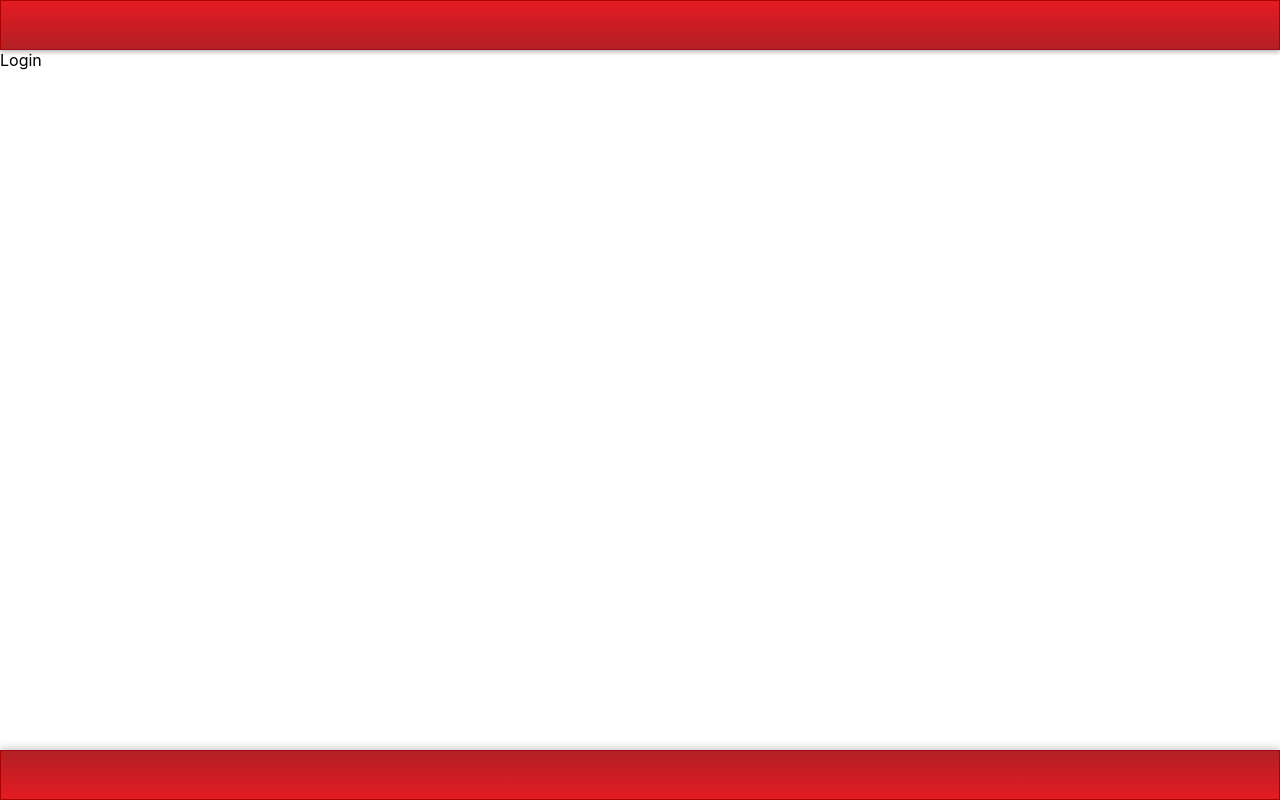
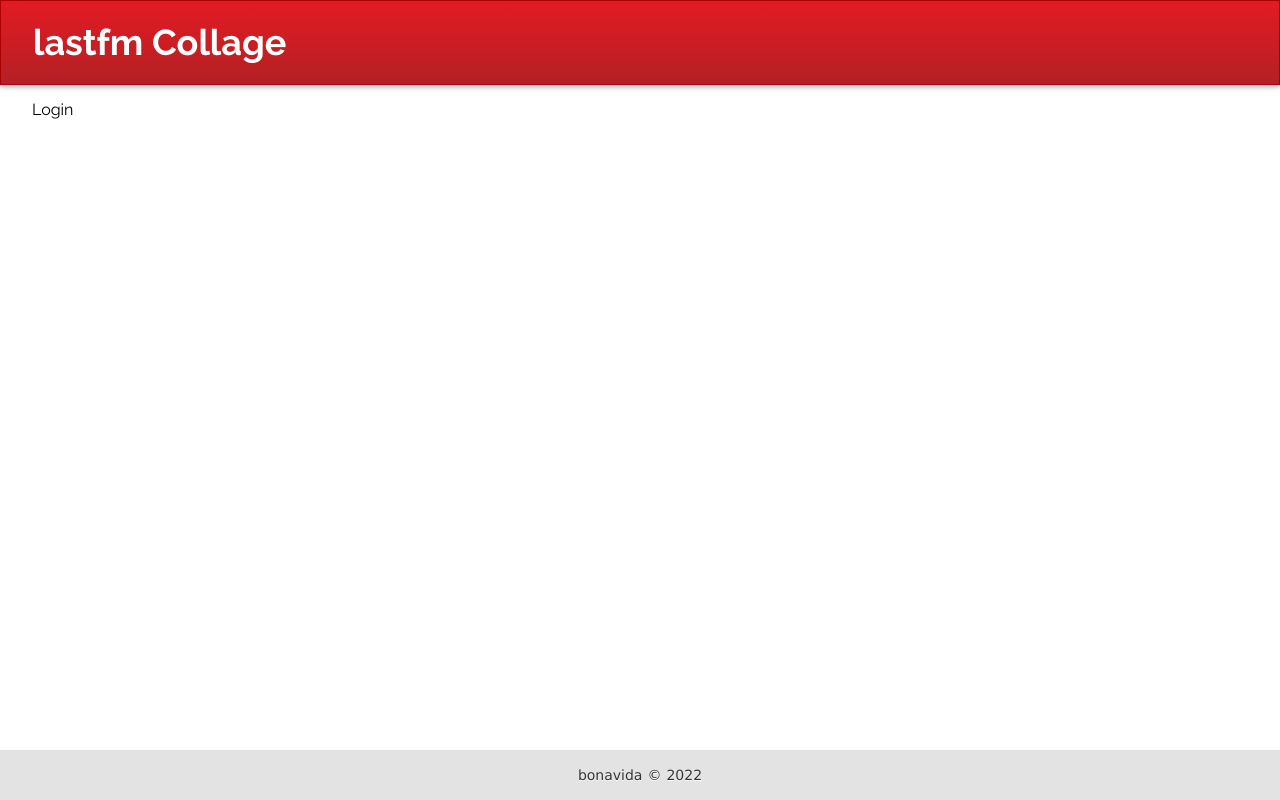
Before and after one commit to bonavida/lastfm-collage, a React (Create React App) app: page / in a window 1280 px wide. Built offline with nearby package versions, Linux system fonts and the light colour scheme.

Commit message:
Refactor main layout

```diff
--- a/public/index.html
+++ b/public/index.html
@@ -24,7 +24,7 @@
       work correctly both with client-side routing and a non-root public URL.
       Learn how to configure a non-root public URL by running `npm run build`.
     -->
-    <title>React App</title>
+    <title>Lastfm Collage</title>
   </head>
   <body>
     <noscript>You need to enable JavaScript to run this app.</noscript>
--- /dev/null
+++ b/src/components/Layout/Footer/Footer.scss
@@ -0,0 +1,23 @@
+@import 'styles/utils.scss';
+
+.footer {
+  &__container {
+    height: 50px;
+    display: flex;
+    justify-content: center;
+    align-items: center;
+    color: $color-text-black-base;
+    font-family: $font-secondary;
+    font-size: $font-size-s;
+    text-shadow: $text-shadow-white-base;
+    background-color: $color-text-white-darker-1;
+  }
+
+  &__year {
+    &::before {
+      content: '\00a9';
+      margin: 0 $margin-s;
+    }
+  }
+
+}
--- a/src/components/Layout/Footer/Footer.tsx
+++ b/src/components/Layout/Footer/Footer.tsx
@@ -1,5 +1,12 @@
 import React from 'react';
+/** Styles */
+import './Footer.scss';
 
-const Footer = () => <div className="layout__footer" />;
+const Footer = () => (
+  <div className="footer__container">
+    <span className="footer__author">bonavida</span>
+    <span className="footer__year">{new Date().getFullYear()}</span>
+  </div>
+);
 
 export default Footer;
--- /dev/null
+++ b/src/components/Layout/Header/Header.scss
@@ -0,0 +1,22 @@
+@import 'styles/utils.scss';
+
+.header {
+  &__container {
+    height: 85px;
+    display: flex;
+    justify-content: space-between;
+    align-items: center;
+    padding: $spacing-xs $spacing-m;
+    color: $color-text-white-base;
+    box-shadow: $box-shadow-header;
+    background: $color-primary linear-gradient($color-primary, $color-primary-dark);
+    border: 1px solid $border-color-primary;
+    border-bottom: 1px solid $border-color-primary-dark;
+  }
+  &__title {
+    margin: 0;
+    font-size: $font-size-xl;
+    font-weight: $font-weight-bold;
+    user-select: none;
+  }
+}
--- a/src/components/Layout/Header/Header.tsx
+++ b/src/components/Layout/Header/Header.tsx
@@ -1,5 +1,11 @@
 import React from 'react';
+/** Styles */
+import './Header.scss';
 
-const Header = () => <div className="layout__header" />;
+const Header = () => (
+  <div className="header__container">
+    <h1 className="header__title">lastfm Collage</h1>
+  </div>
+);
 
 export default Header;
--- a/src/components/Layout/Layout.scss
+++ b/src/components/Layout/Layout.scss
@@ -1,3 +1,5 @@
+@import 'styles/utils.scss';
+
 .layout {
   &__container {
     height: 100vh;
@@ -5,28 +7,8 @@
     flex-direction: column;
   }
 
-  &__header,
-  &__footer {
-    height: 48px;
-  }
-
-  &__header {
-    color: white;
-    box-shadow: rgba(0, 0, 0, 0.3) 0 2px 5px;
-    background: #e31b23 linear-gradient(#e31b23, #b32024);
-    border: 1px solid #a00;
-    border-bottom: 1px solid #9f081e;
-  }
-
-  &__footer {
-    color: white;
-    box-shadow: rgba(0, 0, 0, 0.3) 0 0px 10px;
-    background: #e31b23 linear-gradient(#b32024, #e31b23);
-    border: 1px solid #a00;
-    border-top: 1px solid #9f081e;
-  }
-
   &__content {
     flex: 1;
+    padding: $spacing-xs $spacing-m;
   }
 }
--- a/src/styles/base/_base.scss
+++ b/src/styles/base/_base.scss
@@ -5,9 +5,7 @@
 body {
   margin: 0;
   padding: 0;
-  font-family: -apple-system, BlinkMacSystemFont, "Segoe UI", "Roboto", "Oxygen",
-    "Ubuntu", "Cantarell", "Fira Sans", "Droid Sans", "Helvetica Neue",
-    sans-serif;
+  font-family: $font-primary;
   -webkit-font-smoothing: antialiased;
   -moz-osx-font-smoothing: grayscale;
 }
--- /dev/null
+++ b/src/styles/base/_normalize.scss
@@ -0,0 +1,12 @@
+/** Normalization of HTML elements */
+
+*,
+*::before,
+*::after {
+  box-sizing: border-box;
+}
+
+html {
+  line-height: 1.15;
+  -webkit-text-size-adjust: 100%;
+}
--- a/src/styles/main.scss
+++ b/src/styles/main.scss
@@ -3,5 +3,6 @@
 
 // 2. Base
 @import 'base/base';
+@import 'base/normalize';
 
 // 3. Layout
--- /dev/null
+++ b/src/styles/utils.scss
@@ -0,0 +1,2 @@
+// 1. Abstracts
+@import 'abstracts/variables';
```
